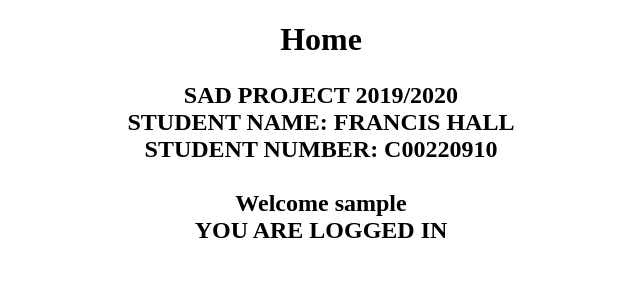
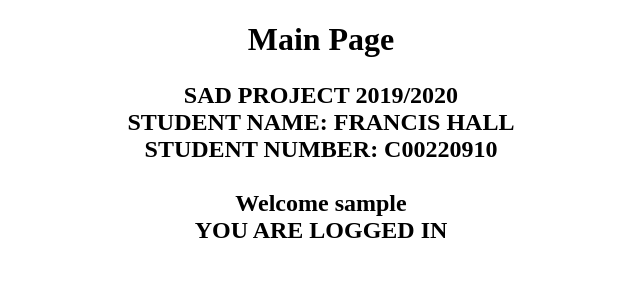
Before and after one commit to fhall92/Sad-Project, a PHP site: page /main_page.php in a window 1280 px wide. Shown: the part 54-354 px from the top of the page, without its empty margins (319-959 px from the left). Run offline with PHP 8.4, Linux system fonts and the light colour scheme; the visitor is signed in with stand-in values (Sample User, id 1).

Commit message:
Updated main page

```diff
--- a/main_page.php
+++ b/main_page.php
@@ -16,7 +16,7 @@
 				</ul>
 			</div>
 
-			<h1><center>Home</center></h1>
+			<h1><center>Main Page</center></h1>
 
 			<center>
 			<h2>
```
